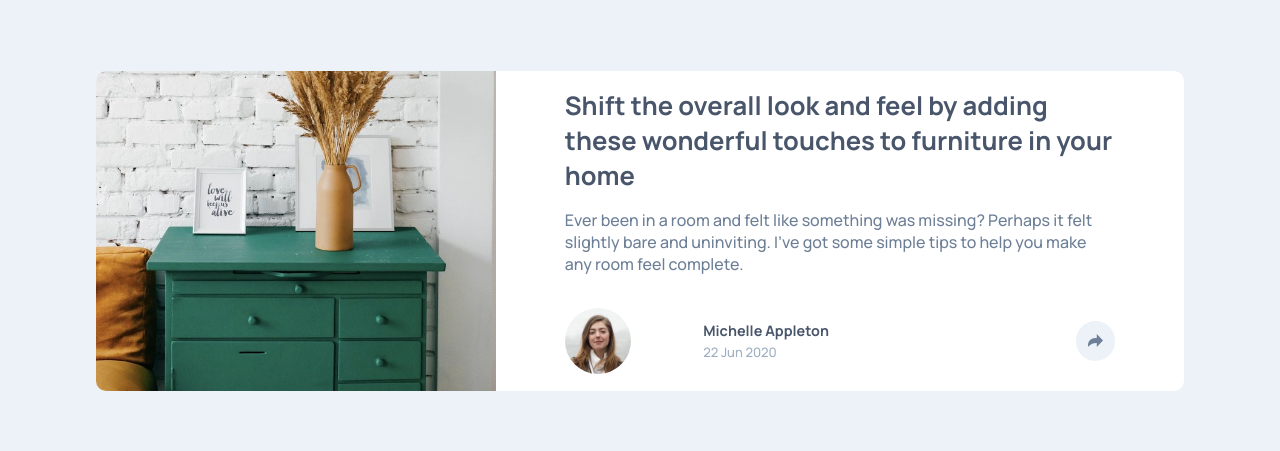
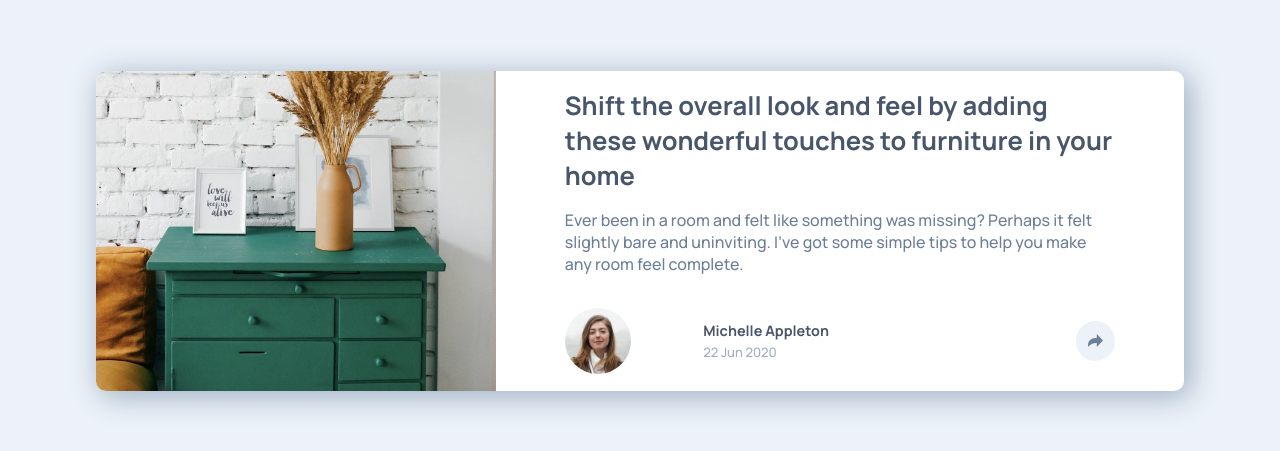
Before and after one commit to setyobagus01/article-preview-component, a plain HTML site: page index.html in a window 1280 px wide. Shown: the part 169-620 px from the top of the page. Drawn offline with Linux system fonts and the light colour scheme.

Commit message:
adding box shadow

```diff
--- a/css/styles.css
+++ b/css/styles.css
@@ -38,6 +38,7 @@ body {
   margin: auto;
   border-radius: 10px;
   background: white;
+  box-shadow: 5px 5px 30px 1px hsl(212, 23%, 69%);
 }
 
 .card-img {
```
